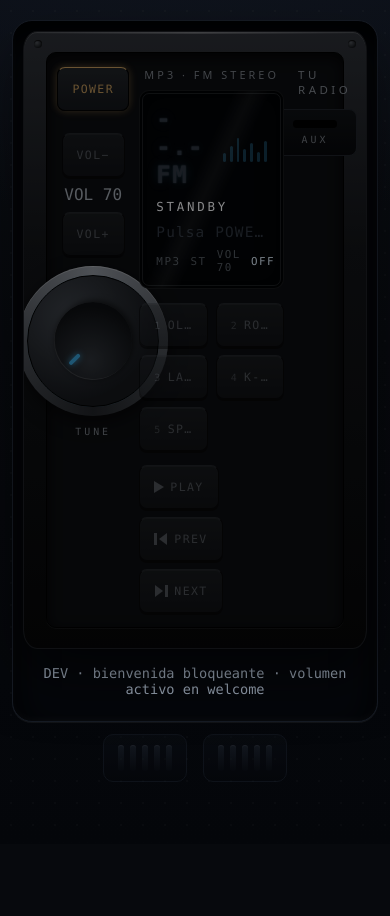
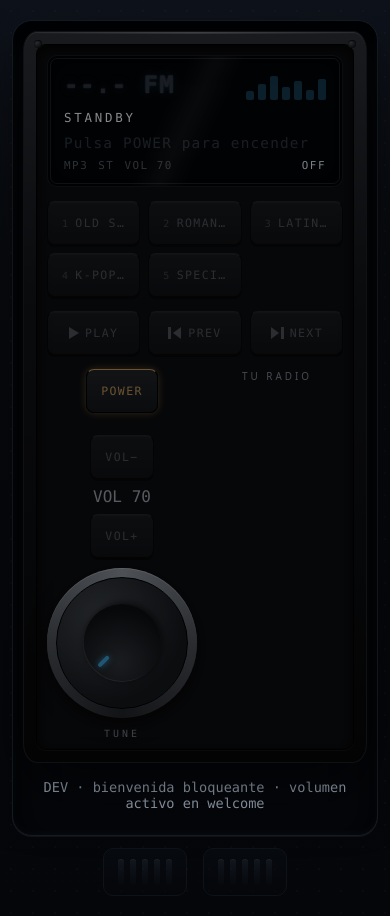
Before and after one commit to LucasCarvajalC/tu_radio, a React (Vite) app: page / in a window 390 px wide. Before the commit the page ends 844 px from the top, so only its background shows below. Built offline with nearby package versions, Linux system fonts and the light colour scheme.

Commit message:
style(visual): responsive

```diff
--- a/src/styles/radio.css
+++ b/src/styles/radio.css
@@ -169,6 +169,85 @@
   }
 }
 
+/* Responsive faceplate (V9) */
+@media (max-width: 959px) and (min-width: 600px) {
+  .faceplate-grid {
+    grid-template-columns: 26% 52% 22%;
+    gap: 10px;
+  }
+
+  .fp-silk,
+  .fp-brand {
+    font-size: 0.62rem;
+  }
+
+  .knob {
+    width: 120px;
+    height: 120px;
+  }
+}
+
+@media (max-width: 599px) {
+  .radio-console {
+    padding: 12px;
+  }
+
+  .faceplate-inset {
+    padding: 10px;
+  }
+
+  .faceplate-grid {
+    grid-template-columns: 1fr 1fr;
+    grid-template-areas:
+      "center center"
+      "left right";
+  }
+
+  .fp-center {
+    grid-area: center;
+  }
+
+  .fp-left {
+    grid-area: left;
+    flex-direction: column;
+  }
+
+  .fp-right {
+    grid-area: right;
+    align-items: center;
+    justify-content: center;
+  }
+
+  /* En móvil: pantalla arriba, perilla izq, teclas en dos filas */
+  .fp-keys .presets {
+    grid-template-columns: repeat(3, 1fr);
+  }
+
+  .fp-keys .transport {
+    display: grid;
+    grid-template-columns: repeat(3, 1fr);
+  }
+
+  /* Ocultar serigrafía secundaria y AUX */
+  .aux-port,
+  .fp-silk {
+    display: none;
+  }
+
+  .fp-brand {
+    font-size: 0.62rem;
+  }
+
+  .knob {
+    width: 128px;
+    height: 128px;
+  }
+
+  .key {
+    min-height: 44px;
+  }
+}
+
 .radio-console--off {
   filter: brightness(0.55) saturate(0.6);
   transition: filter 0.7s ease;
```
